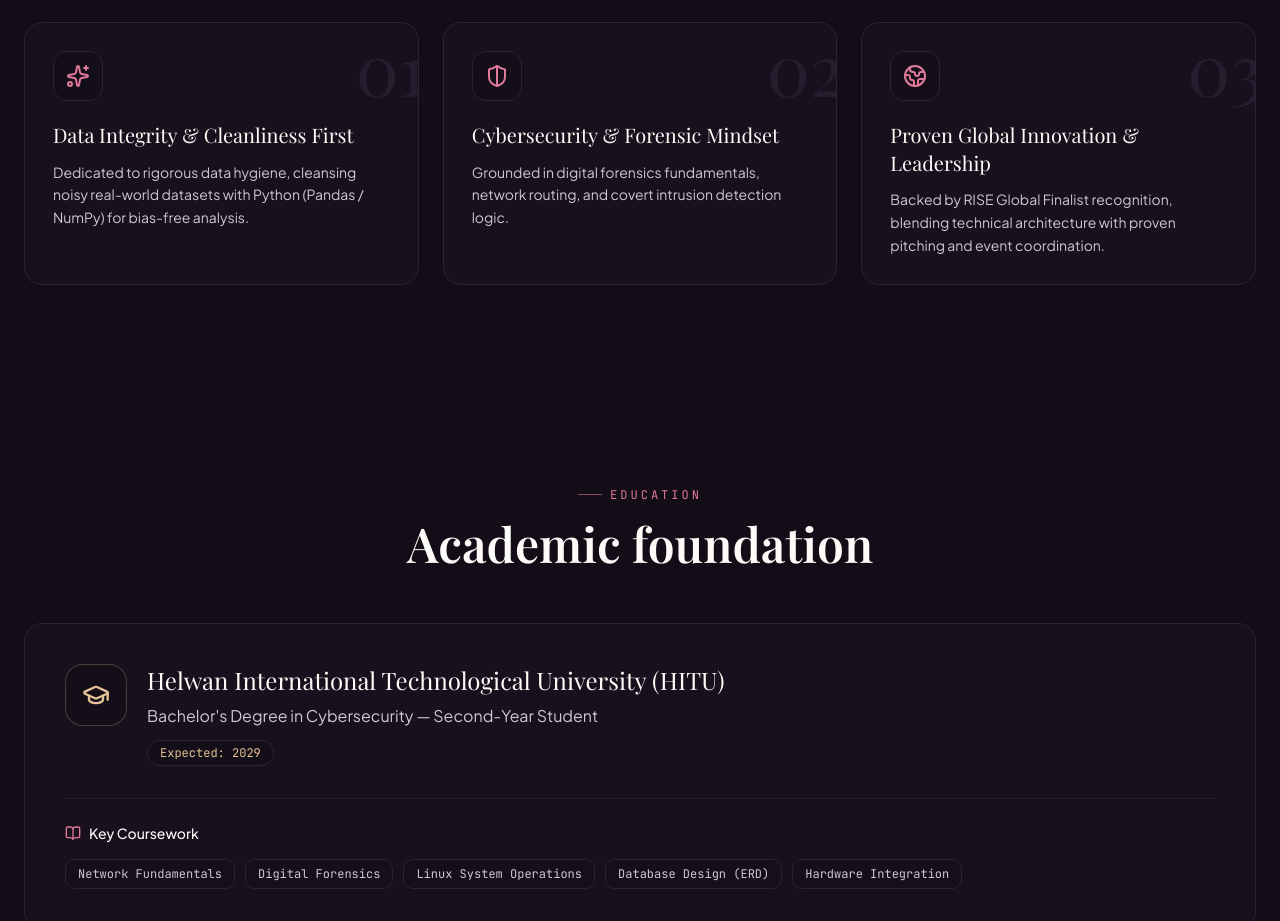
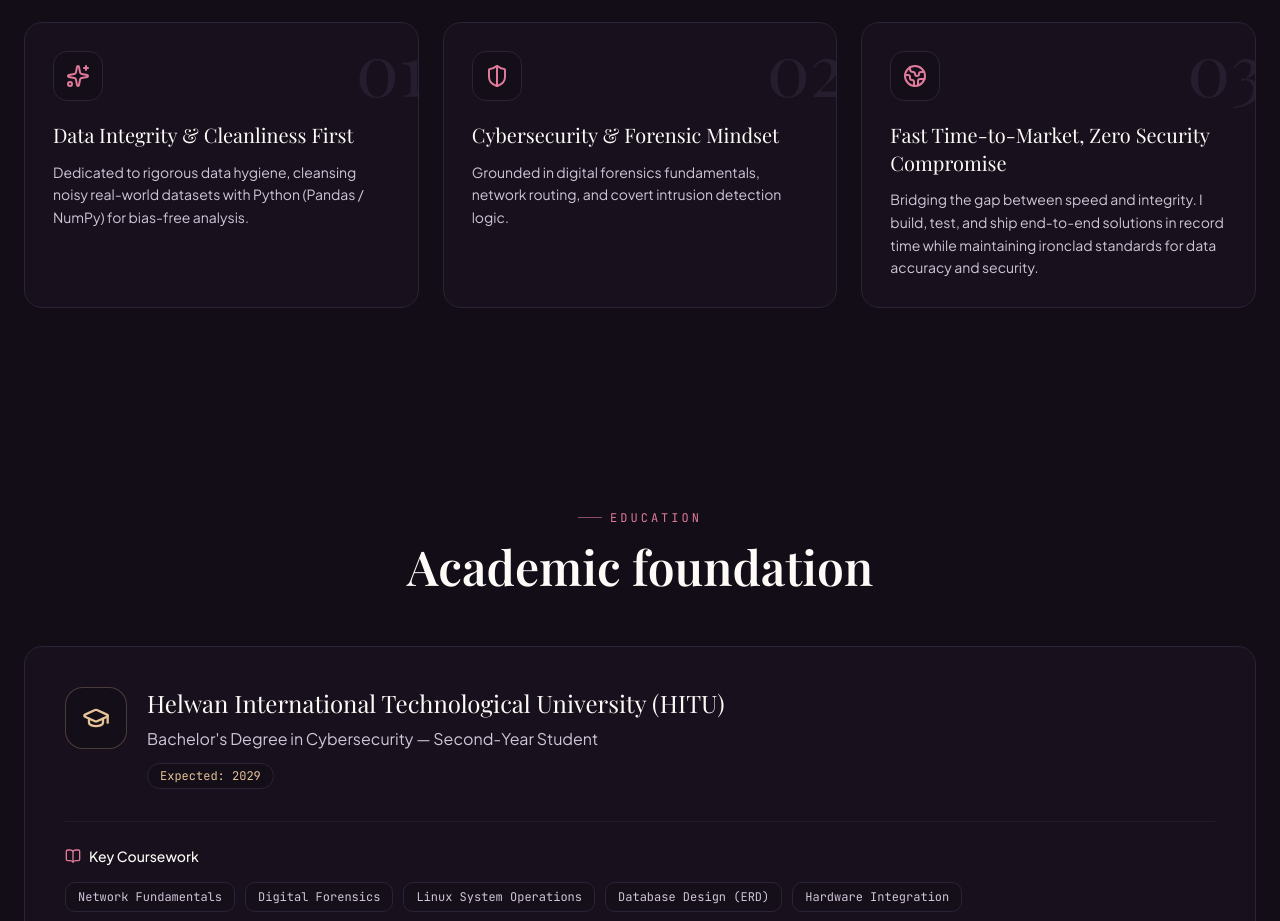
Before and after one commit to malaka7/my_portfolio, a Next.js app: page / in a window 1280 px wide. Shown: the part 2180-3101 px from the top of the page. Built offline with nearby package versions, Linux system fonts and the light colour scheme.

Commit message:
Update USP section title and body content

```diff
--- a/components/sections/usp.tsx
+++ b/components/sections/usp.tsx
@@ -18,8 +18,8 @@ const items = [
   {
     icon: Globe2,
     no: '03',
-    title: 'Proven Global Innovation & Leadership',
-    body: 'Backed by RISE Global Finalist recognition, blending technical architecture with proven pitching and event coordination.',
+    title: 'Fast Time-to-Market, Zero Security Compromise',
+    body: "Bridging the gap between speed and integrity. I build, test, and ship end-to-end solutions in record time while maintaining ironclad standards for data accuracy and security.",
   },
 ]
 
```
